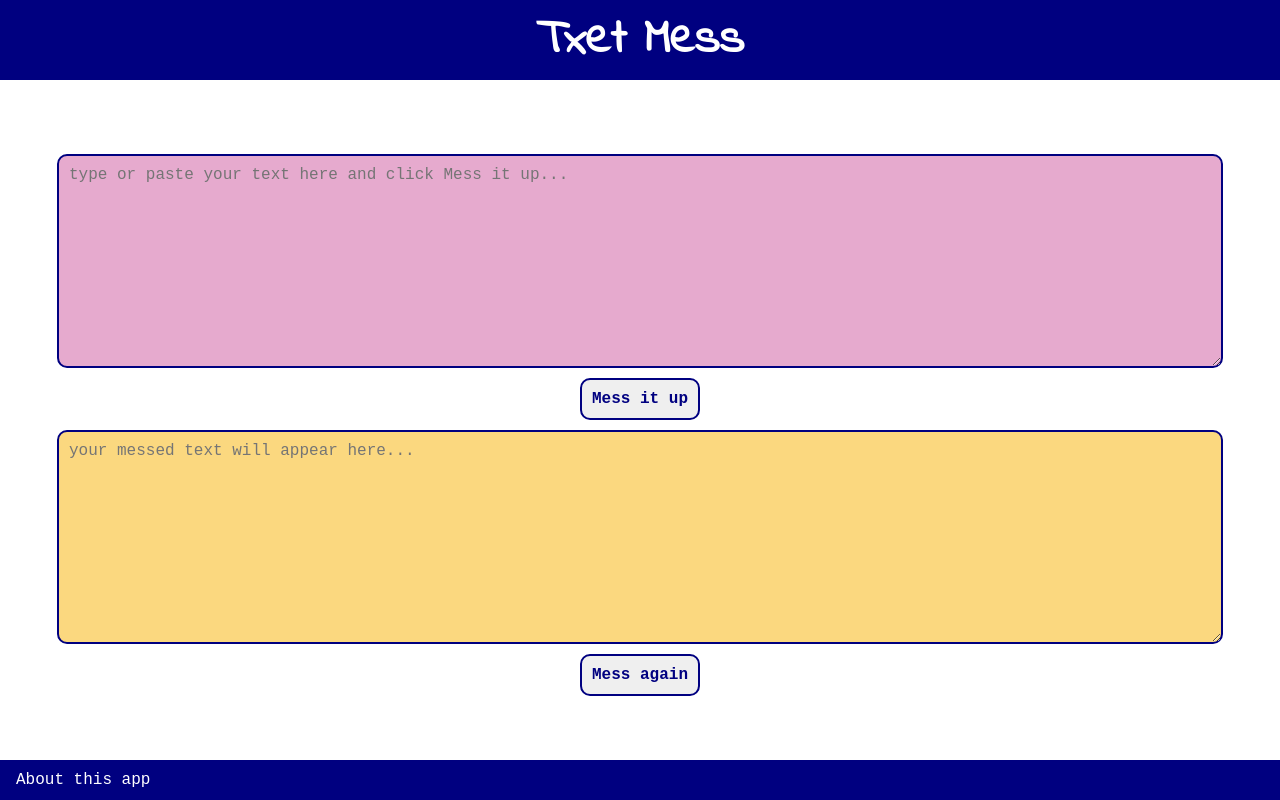
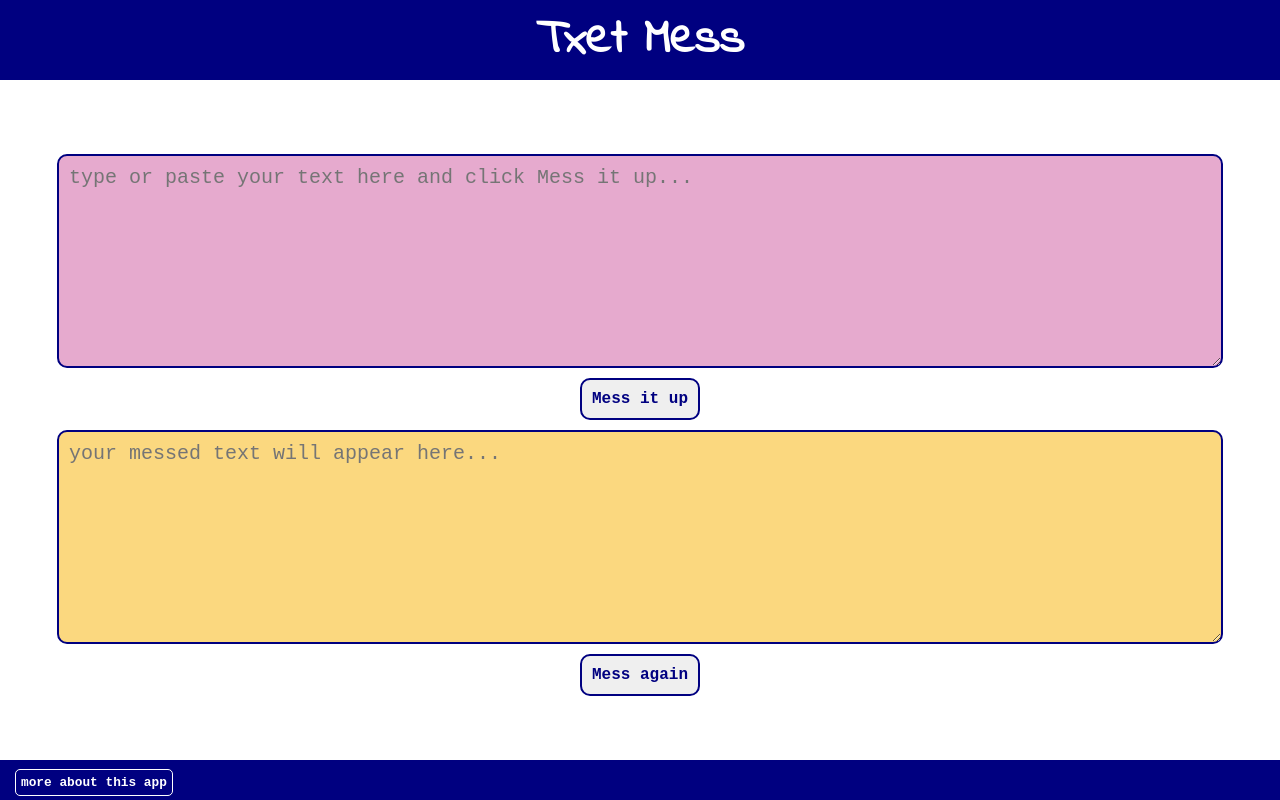
Before and after one commit to lucywho/txet-mess, a PHP site: page / in a window 1280 px wide. Run offline with PHP 8.4, Linux system fonts and the light colour scheme.

Commit message:
consolidates open and close modal functions into one button

```diff
--- a/index.html
+++ b/index.html
@@ -32,10 +32,9 @@
         </section>
         <div id="about" class="none">
             <div id="about_text"></div>
-            <div id="close" onclick="closeAbout()">close</div>
         </div>
 
     </body>
-    <footer><p onclick="openAbout()">About this app</p></section>
+    <footer><p id="open_close" onclick="toggleAbout()"></p></section>
     <script src="script.js"></script>
 </html>
--- a/script.js
+++ b/script.js
@@ -56,19 +56,24 @@ function shuffleArray(array) {
     return shufWord;
 }
 
-//"about" code
+//"more about" code
 
 const about = document.getElementById("about");
 const aboutText = document.getElementById("about_text");
+const openClose = document.getElementById("open_close");
 
-function openAbout() {
-    about.classList.remove("invis");
-    about.classList.add("vis");
-}
+openClose.innerHTML = `more about this app`;
 
-function closeAbout() {
-    about.classList.add("invis");
-    about.classList.remove("vis");
+function toggleAbout() {
+    if (!about.classList.contains("vis")) {
+        about.classList.remove("invis");
+        about.classList.add("vis");
+        openClose.innerHTML = `close`;
+    } else {
+        about.classList.add("invis");
+        about.classList.remove("vis");
+        openClose.innerHTML = `more about this app`;
+    }
 }
 
 aboutText.innerHTML = `<b>What this app does</b> <br>It is a meme universally acknowledged that a word in possession of all its letters can still be easily read if the middle letters are scrambled, because the human brain reads the whole word not the individual letters.<br> <br>
--- a/style.css
+++ b/style.css
@@ -56,7 +56,7 @@ textarea {
     border: 2px solid navy;
     border-radius: 10px;
     height: fit-content;
-    font-size: 16px;
+    font-size: 1.25rem;
     margin: 10px 0;
     min-height: 200px;
     width: 90%;
@@ -113,7 +113,7 @@ footer > p:hover {
     color: white;
 }
 
-#close {
+#open_close {
     border: white 1px solid;
     border-radius: 5px;
     color: whitea;
@@ -121,7 +121,7 @@ footer > p:hover {
     font-size: 0.8rem;
     font-weight: bold;
     margin-top: 5px;
-    padding: 3px;
+    padding: 5px;
     width: fit-content;
 }
 
@@ -172,6 +172,7 @@ footer > p:hover {
         font-size: 2rem;
     }
     textarea {
+        font-size: 16px;
         min-height: 120px;
     }
 }
```
